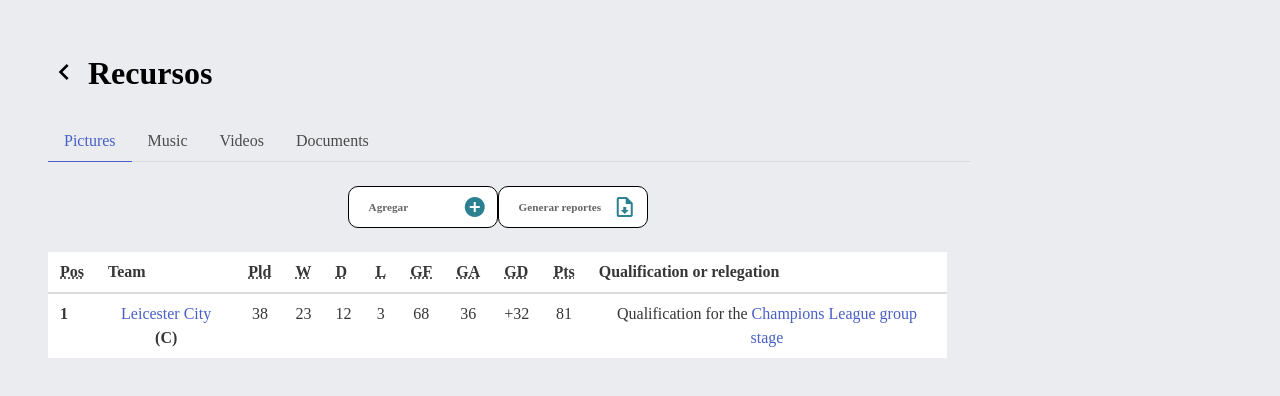
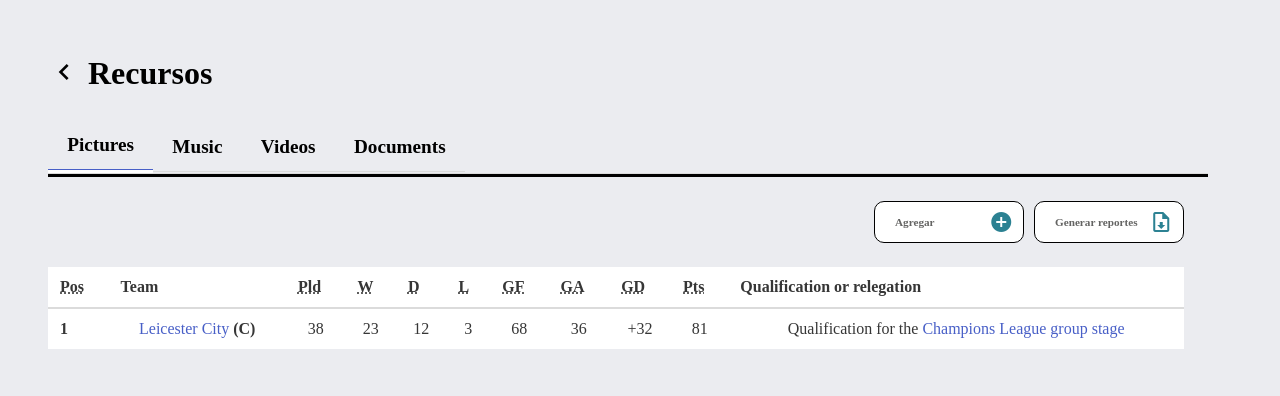
Before and after one commit to sandyCortes/ccai-manager, a React (Create React App) app: page /resources in a window 1280 px wide. Shown: the top 396 px of the page. Built offline with nearby package versions, Linux system fonts and the light colour scheme; a web font is replaced by a local one.

Commit message:
add new styles

```diff
--- a/src/components/ui/Buttons/ButtonIcon.js
+++ b/src/components/ui/Buttons/ButtonIcon.js
@@ -1,11 +1,11 @@
 import React from 'react';
 
 export const ButtonIcon = (props) => {
-    const { title, icon } = props
+    const { title, icon, extraClass } = props
 
   return (
     <>
-      <button className="button button-tables delete-events">
+      <button className={`button button-tables delete-events ${extraClass}`}>
         <span>{title}</span>
         <span className="icon">
           <i className={`mdi mdi-${icon} icon-blue`}></i>
--- a/src/routes/AppRouter.js
+++ b/src/routes/AppRouter.js
@@ -3,6 +3,7 @@ import Home from './../views/Home'
 import Login from './../views/Login'
 import Register from './../views/Register'
 import Resources from './../views/Resources'
+import Proyects from './../views/Proyects'
 import PageNotFound from '../views/PageNotFound'
 import SuccesfullRegister from '../views/SuccesfullRegisterView'
 
@@ -26,6 +27,10 @@ export const AppRouter = () => {
           path="/resources"
           element={<Resources />}
         />
+        <Route
+          path="/proyects"
+          element={<Proyects />}
+        />
         {/* 👇️ only match this when no other routes match */}
         <Route
           path="*"
--- a/src/style/Buttons/Buttons-styles.css
+++ b/src/style/Buttons/Buttons-styles.css
@@ -62,3 +62,11 @@
   border: 1.5px solid #000000;
   outline: none;
 }
+
+.aling-right {
+  float: right;
+}
+
+.margin-right {
+  margin-right: 10px;
+}
--- a/src/style/Tabs/tabs-component.css
+++ b/src/style/Tabs/tabs-component.css
@@ -1,32 +1,20 @@
 .tabs {
-  width: 100%;
-  border-bottom: none;
+  border-bottom: 3px solid #000000;
+  margin: 0;
+  padding: 0;
 }
-
-.tabs ul {
-    border-bottom-style: none;
-}
-
-.tabs ul li {
-  border-bottom: 3px solid #ffffff;
-}
-
 .tabs ul .is-active {
-  border-bottom: 3px solid rgba(0, 0, 0, .3);
+  border-bottom: 4px solid #ffffff;
 }
 
 .tabs ul li a {
-  font-size: 1rem;
+  font-size: 1.2rem;
   font-weight: 900;
   text-align: left;
-  color: #ffffff !important;
+  color: #000000 !important;
   text-decoration: none;
 }
 
-.tabs ul:focus {
-    font-size: 1rem;
-    font-weight: 900;
-    text-align: left;
-    color: #ffffff !important;
-    text-decoration: none;
-  }
+.tabs ul li a:hover {
+  border-bottom: 4px solid #ffffff;
+}
--- a/src/style/global-styles.css
+++ b/src/style/global-styles.css
@@ -6,7 +6,7 @@
 @import url('./Cars//cards.css');
 @import url('./Header/header.css');
 @import url('./Buttons/all-buttons.css');
-
+@import url('./Tabs/tabs-component.css');
 
 @font-face {
   font-family: 'Poppins';
--- /dev/null
+++ b/src/views/Proyects.js
@@ -0,0 +1,12 @@
+import React from 'react';
+import { HeaderComponent } from './../components/ui/Header/HeaderComponent'
+
+const Proyects = () => {
+  return (
+    <div className='section'>
+      <HeaderComponent title="Proyectos" />
+    </div>
+  )
+}
+
+export default Proyects
--- a/src/views/Resources.js
+++ b/src/views/Resources.js
@@ -7,7 +7,7 @@ import { ButtonIcon } from './../components/ui/Buttons/ButtonIcon'
 const Resources = () => {
   return (
     <div className='section'>
-      <div className="columns">
+      <div className="columns" style={{ width: '100%' }}>
         <div className="column is-12">
           <HeaderComponent title="Recursos" />
         </div>
@@ -16,8 +16,16 @@ const Resources = () => {
         </div>
         <div className="column is-12 columns">
           <div className="column is-12">
-            <ButtonIcon title="Agregar" icon="plus-circle " />
-            <ButtonIcon title="Generar reportes" icon="file-download-outline" />
+            <ButtonIcon
+              title="Generar reportes"
+              icon="file-download-outline"
+              extraClass="aling-right"
+            />
+            <ButtonIcon
+              title="Agregar"
+              icon="plus-circle"
+              extraClass="aling-right margin-right"
+            />
           </div>
           <div className="column is-12">
             <TableComponent />
```
